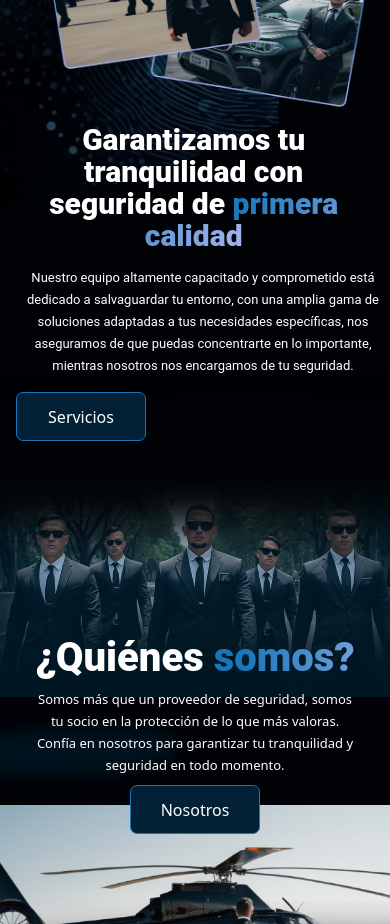
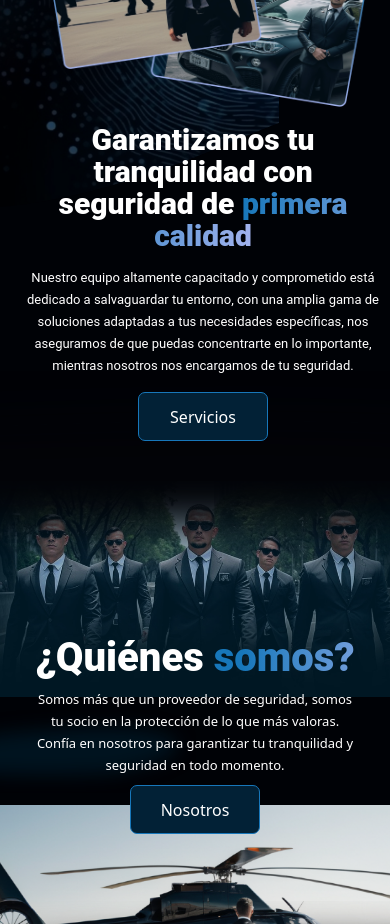
Before and after one commit to LarkinBaumann/larkinsecurity, a Next.js app: page / in a window 390 px wide. Shown: the part 1020-1944 px from the top of the page. Built offline with nearby package versions, Linux system fonts and the light colour scheme.

Commit message:
Update styles in Acerca and Carrousel components

```diff
--- a/src/components/Home/Acerca/Acerca.jsx
+++ b/src/components/Home/Acerca/Acerca.jsx
@@ -28,7 +28,7 @@ function Acerca() {
           </div>
         </div>
         </div>
-        <div className='w-full lg:w-[50%] h-full flex flex-col items-start  justify-center  text-white text-center lg:text-left gap-[15px] pl-4 xl:px-10'>
+        <div className='w-full lg:w-[50%] h-full flex flex-col items-center lg:items-start  justify-center  text-white text-center lg:text-left gap-[15px] pl-4 xl:px-10'>
             <h2 className='font-header text-[30px] md:text-[40px] font-extrabold leading-[32px] md:leading-[40px] w-[95%] lg:w-[482px] z-10 '>
                 Garantizamos tu tranquilidad con seguridad de <span className='titulo3'>primera calidad</span>
             </h2>
@@ -39,6 +39,7 @@ function Acerca() {
             <Button
             text={"Servicios"}
             />
+
         </div>
     </div>
   )
--- a/src/components/Servicios/ServiciosSec/Carrousel.jsx
+++ b/src/components/Servicios/ServiciosSec/Carrousel.jsx
@@ -71,7 +71,7 @@ function Carrousel() {
         />
                 </div>
                 <div
-                  className="w-[101px] md:w-[150px] h-[38px] px[6px] py-[15px] flex flex-row justify-center items-center
+                  className="w-[151px] md:w-[150px] h-[38px] px[6px] py-[15px] flex flex-row justify-center items-center
                     rounded-[5px]
                     "
                   style={{ background: "rgba(11, 32, 46, 0.30)" }}
```
